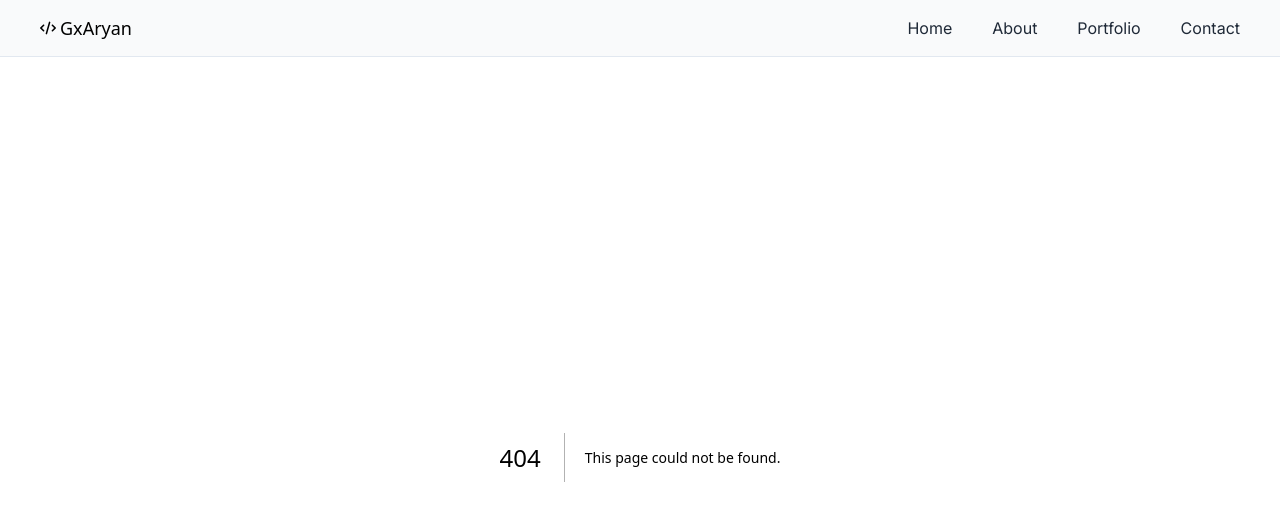
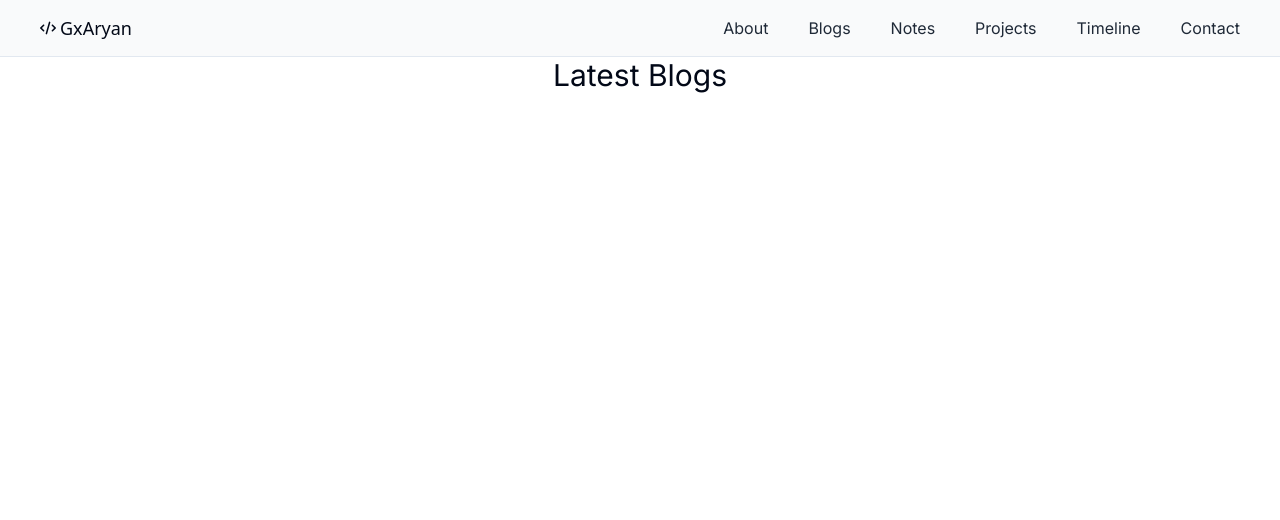
Before and after one commit to aryanpatel077/code_with_aryan, a Next.js app: page /blogs in a window 1280 px wide. Before the commit this address had no page. Shown: the top 520 px of the page. Built offline with nearby package versions, Linux system fonts and the light colour scheme.

Commit message:
other pages added

```diff
--- /dev/null
+++ b/src/app/about/page.tsx
@@ -0,0 +1,6 @@
+export default function page() {
+  return (
+    <div className='flex items-center justify-center text-3xl'>About me</div>
+
+  )
+}
--- /dev/null
+++ b/src/app/blogs/page.tsx
@@ -0,0 +1,5 @@
+export default function page() {
+  return (
+    <div className='flex items-center justify-center text-3xl'>Latest Blogs</div>
+  )
+}
--- a/src/app/components/Navbar.tsx
+++ b/src/app/components/Navbar.tsx
@@ -13,24 +13,36 @@ export default function Navbar() {
 
   const content = (
     <>
-      <div className="flex-col items-center justify-end mt-11 h-32 w-20 rounded text-gray-800 bg-white shadow-md md:hidden block absolute  right-1 transition ">
+      <div className="flex-col items-center justify-end mt-11 h-48 w-24 rounded text-gray-800 bg-white shadow-md md:hidden block absolute  right-1 transition ">
         <Link
           className="flex items-center  text-xs mx-2 py-2  transition-colors hover:text-gray-900 "
-          href="/"
-        >
-          Home
-        </Link>
-        <Link
-          className="flex items-center  text-xs  mx-2 py-2  transition-colors hover:text-gray-900 "
-          href="/"
+          href="/about"
         >
           About
         </Link>
         <Link
+          className="flex items-center  text-xs  mx-2 py-2  transition-colors hover:text-gray-900 "
+          href="/blogs"
+        >
+          Blogs
+        </Link>
+        <Link
           className="flex items-center  text-xs mx-2  py-2  transition-colors hover:text-gray-900 "
-          href="/"
+          href="/notes"
         >
-          Portfolio
+          Notes
+        </Link>
+        <Link
+          className="flex items-center  text-xs mx-2  py-2  transition-colors hover:text-gray-900 "
+          href="/projects"
+        >
+          Projects
+        </Link>
+        <Link
+          className="flex items-center  text-xs mx-2  py-2  transition-colors hover:text-gray-900 "
+          href="/timeline"
+        >
+          Timeline
         </Link>
         <Link
           className="flex items-center  text-xs mx-2  py-2  transition-colors hover:text-gray-900 "
@@ -51,14 +63,20 @@ export default function Navbar() {
         <span className="text-lg">GxAryan</span>
       </Link>
       <div className="hidden items-center text-gray-800 font-lg md:flex space-x-6 lg:space-x-10 justify-end">
-        <Link className="transition-colors hover:text-gray-900" href="/">
-          Home
-        </Link>
-        <Link className="transition-colors hover:text-gray-900 " href="/">
+        <Link className="transition-colors hover:text-gray-900" href="/about">
           About
         </Link>
-        <Link className="transition-colors hover:text-gray-900" href="/">
-          Portfolio
+        <Link className="transition-colors hover:text-gray-900 " href="/blogs">
+          Blogs
+        </Link>
+        <Link className="transition-colors hover:text-gray-900" href="/notes">
+          Notes
+        </Link>
+        <Link className="transition-colors hover:text-gray-900" href="/projects">
+          Projects
+        </Link>
+        <Link className="transition-colors hover:text-gray-900" href="/timeline">
+          Timeline
         </Link>
         <Link className="transition-colors hover:text-gray-900" href="/contact">
           Contact
--- /dev/null
+++ b/src/app/notes/page.tsx
@@ -0,0 +1,6 @@
+export default function page() {
+  return (
+    <div className='flex items-center justify-center text-3xl'>Notes</div>
+
+  )
+}
--- /dev/null
+++ b/src/app/projects/page.tsx
@@ -0,0 +1,6 @@
+export default function page() {
+  return (
+    <div className='flex items-center justify-center text-3xl'>Projects</div>
+
+  )
+}
--- /dev/null
+++ b/src/app/timeline/page.tsx
@@ -0,0 +1,5 @@
+export default function page() {
+  return (
+    <div className='flex items-center justify-center text-3xl'>Life Journy Failures and Achievements</div>
+  )
+}
```
